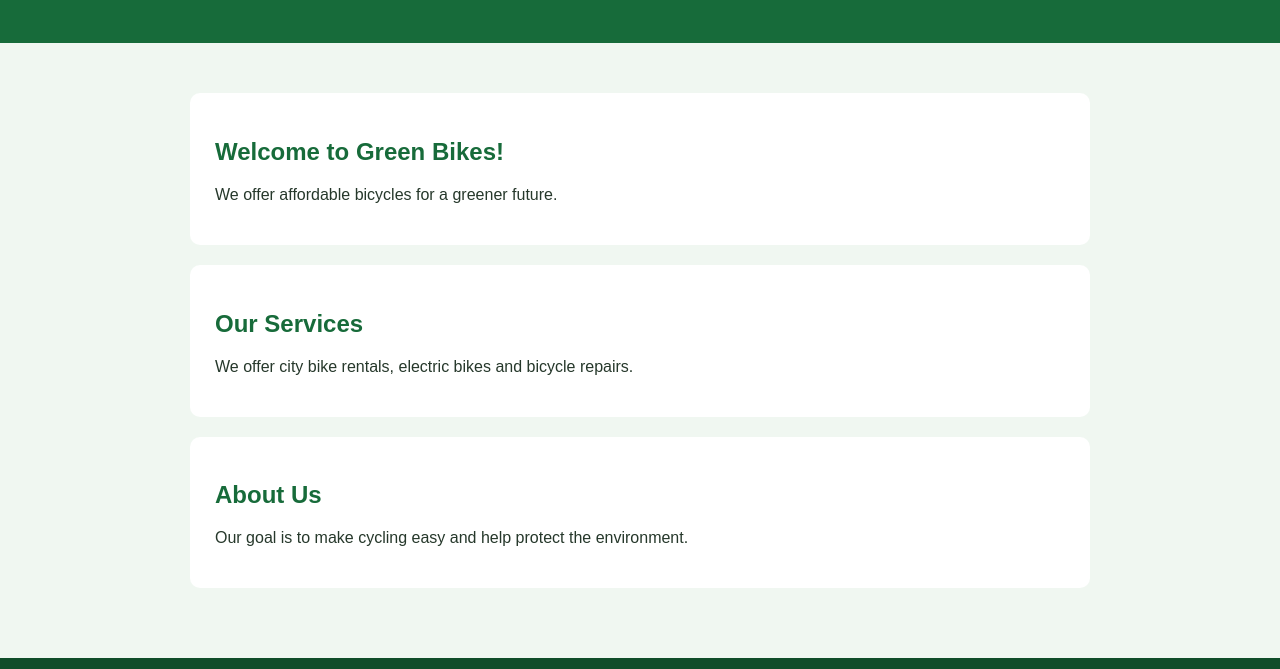
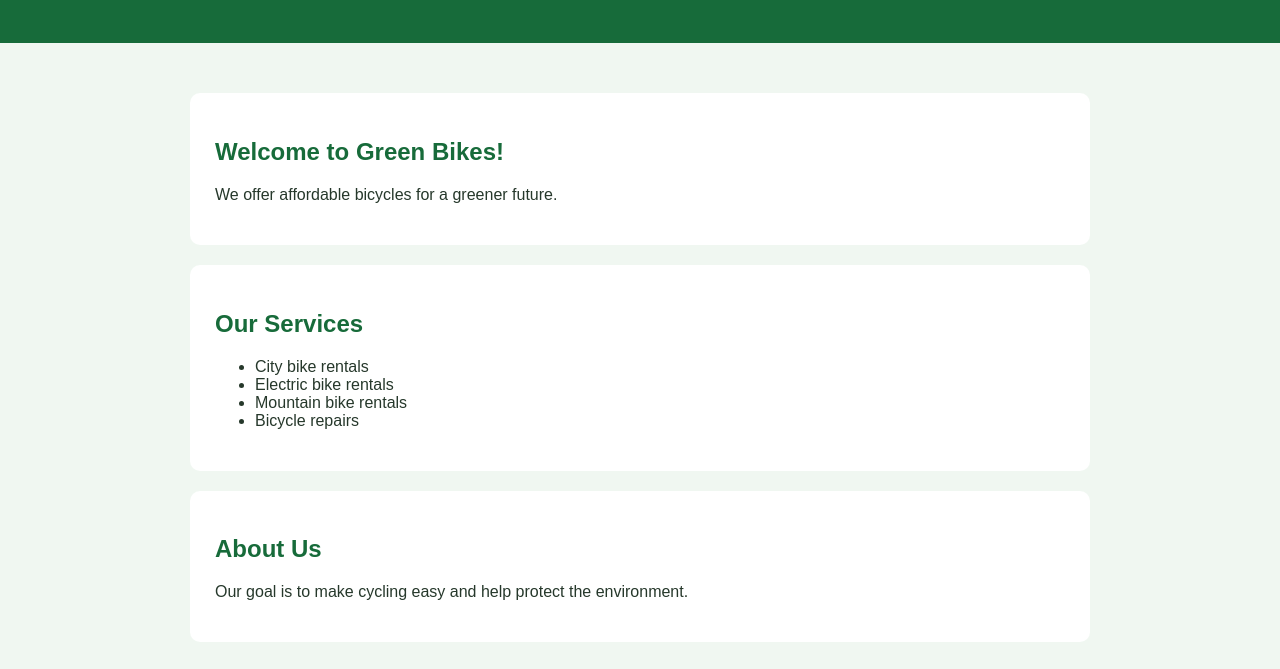
Before and after one commit to ibrahimben1/ed-git-website, a plain HTML site: page index.html in a window 1280 px wide. Shown: the part 131-800 px from the top of the page. Drawn offline with Linux system fonts and the light colour scheme.

Commit message:
Add services list

```diff
--- a/index.html
+++ b/index.html
@@ -20,10 +20,15 @@
             <p>We offer affordable bicycles for a greener future.</p>
         </section>
 
-        <section>
-            <h2>Our Services</h2>
-            <p>We offer city bike rentals, electric bikes and bicycle repairs.</p>
-        </section>
+       <section>
+    <h2>Our Services</h2>
+    <ul>
+        <li>City bike rentals</li>
+        <li>Electric bike rentals</li>
+        <li>Mountain bike rentals</li>
+        <li>Bicycle repairs</li>
+    </ul>
+</section>
 
         <section>
             <h2>About Us</h2>
```
